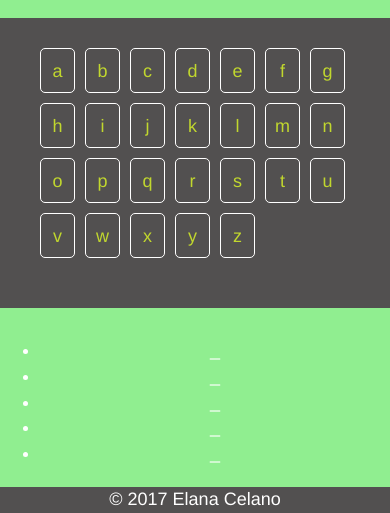
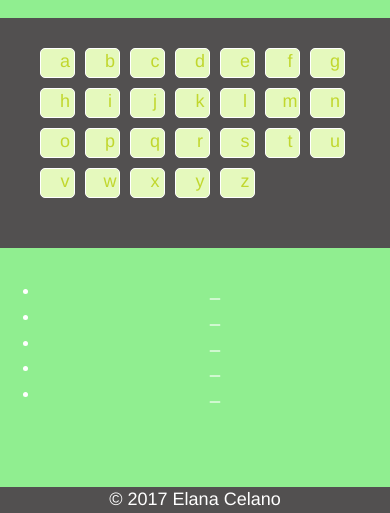
Before and after one commit to elanacelano/Hangman-Game, a plain HTML site: page index.html in a window 390 px wide. Shown: the part 331-844 px from the top of the page. Drawn offline with nearby package versions, Linux system fonts and the light colour scheme.

Commit message:
README is in

```diff
--- a/assets/css/style.css
+++ b/assets/css/style.css
@@ -114,7 +114,7 @@ footer {
   text-align: center
   padding: 16rem;
 }
-/*@media (max-width: 767px) {
+  @media (max-width: 767px) {
   #alphabet li {
       float: left;
       margin-top: 0px;
@@ -136,12 +136,12 @@ footer {
       background-repeat-y: initial;
       background-attachment: initial;
       background-origin: initial;
-      background-clip: initial;*/
-/*      background-color: white;*/
-/*background: #E5F9BD;
+      background-clip: initial;
+        background-color: white;
+  background: #E5F9BD;
   color: #c1d72e;
   cursor: pointer;
   border: solid 1px #fff;
   padding:0 0 0 15px;
-}
-  }*/
+  }
+  }
```
Also changed, not shown: 1 other file.
